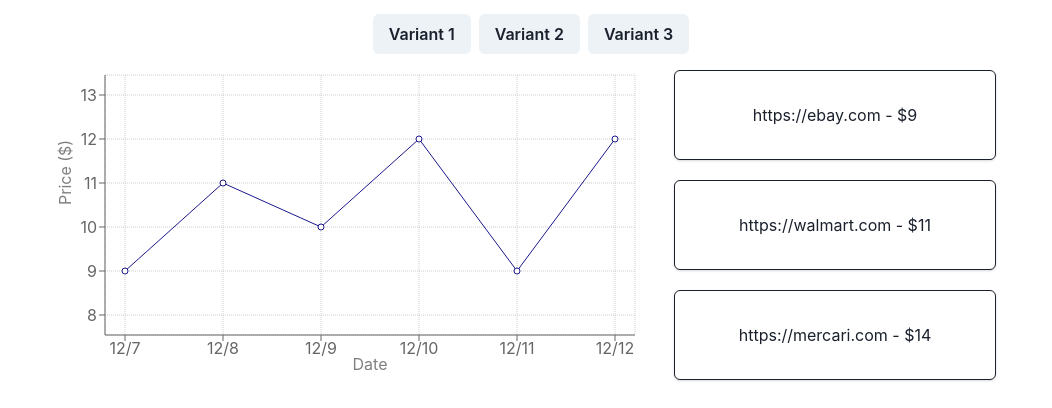
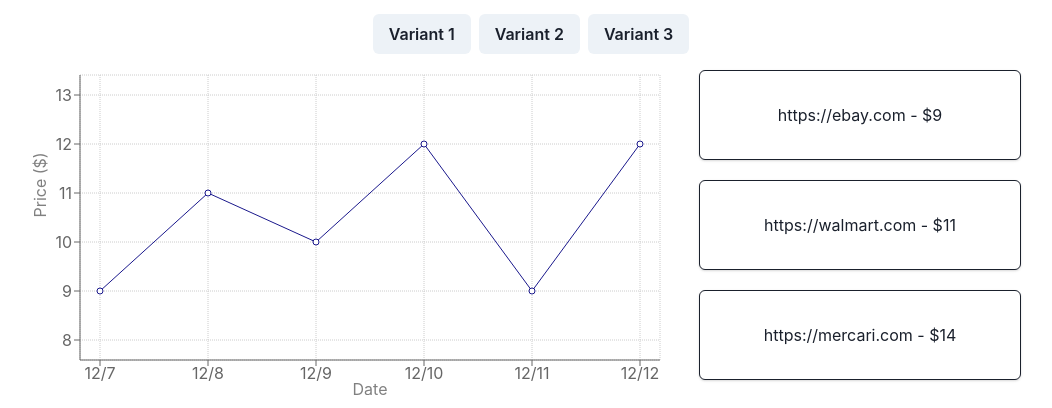
Before and after one commit to Shabim2/funko_pop_addiction_enabler, a React (Create React App) app in the folder client/: page /funko/6390f7c4fc13ae1177000064 in a window 1280 px wide. Shown: the part 461-869 px from the top of the page, without its empty margins (109-1161 px from the left). Built offline with nearby package versions, Linux system fonts and the light colour scheme.

Commit message:
fixing graph sizing and clean up comments

```diff
--- a/client/src/components/FunkoInfo.js
+++ b/client/src/components/FunkoInfo.js
@@ -14,7 +14,6 @@ import {
 } from "@chakra-ui/react";
 import React, { Component } from "react";
 import mockData from "../data/mockItemData.json";
-import { LineChart, Line, XAxis, YAxis, CartesianGrid, Tooltip } from "recharts";
 import PriceGraph from "./PriceGraph";
 
 
@@ -37,7 +36,7 @@ export default class FunkoInfo extends Component {
   }
 
   handleVariantClick = (event, i) => {
-    const { variants, currentVariant } = this.state;
+    const { variants } = this.state;
     this.setState({ currentVariant: variants[i] });
   };
 
@@ -56,7 +55,7 @@ export default class FunkoInfo extends Component {
     return (
       <VStack className="variant-listings" spacing={5}>
         {listings.map((listing, i) => (
-          <LinkBox as={Card} margin={"auto 2vw"} borderWidth="1px">
+          <LinkBox key={i} as={Card} margin={"auto 2vw"} borderWidth="1px">
             <Box className="listing-card" p={"10%"} minWidth={"xs"}>
               <LinkOverlay href={listing.url} margin="auto">
                 <Text className="listing-link">
@@ -84,7 +83,6 @@ export default class FunkoInfo extends Component {
             <HStack className="variants-container">
               {variants.length && this.renderVariants()}
             </HStack>
-            {/* <SimpleGrid className="funko-info" columns={[1, 1, 2]}> */}
             <Wrap className="funko-info" justify={"center"} margin="auto">
               <WrapItem className="graph-container">
                 {variants.length && <PriceGraph currentVariant={currentVariant}/>}
@@ -93,7 +91,6 @@ export default class FunkoInfo extends Component {
                 {variants.length && this.renderLinks()}
               </WrapItem>
             </Wrap>
-            {/* </SimpleGrid> */}
           </VStack>
         )}
       </Box>
--- a/client/src/components/PriceGraph.js
+++ b/client/src/components/PriceGraph.js
@@ -16,10 +16,6 @@ const CustomTooltip = ({ active, payload, label }) => {
 };
 
 export default class PriceGraph extends Component {
-  constructor(props) {
-    super(props);
-  }
-
   renderGraph = () => {
     const { currentVariant } = this.props;
     const dates = Object.keys(currentVariant.price);
@@ -30,12 +26,12 @@ export default class PriceGraph extends Component {
       const obj = { date: dates[i].slice(0, -5), price: prices[i] };
       dataset.push(obj);
     }
-    console.log(dataset);
+
     const min = Math.min(...prices) - 1;
     const max = Math.max(...prices) + 1;
 
     return (
-      <LineChart width={600} height={300} data={dataset}>
+      <LineChart width={650} height={325} data={dataset}>
         <CartesianGrid strokeDasharray="1" />
         <XAxis
           dataKey="date"
```
Also changed, not shown: client/src/components/FunkoCard.js (+0 -31 lines).
